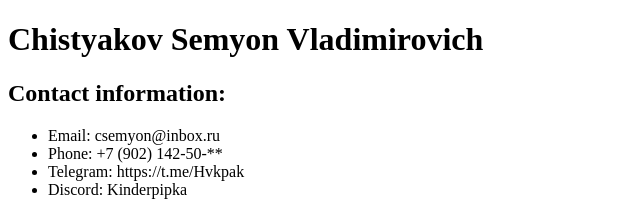
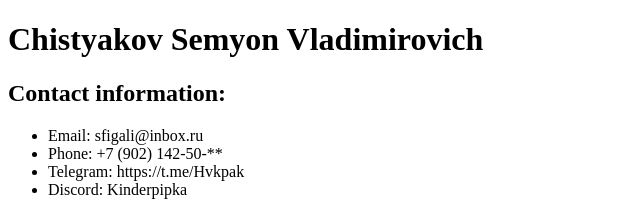
Before and after one commit to Kinderpipka/rsschool-cv, a plain HTML site: page index.html in a window 1280 px wide. Shown: the top 216 px of the page, 0-640 px from the left. Drawn offline with Linux system fonts and the light colour scheme.

Commit message:
refactor: email

```diff
--- a/index.html
+++ b/index.html
@@ -12,7 +12,7 @@
         <h1>Chistyakov Semyon Vladimirovich</h1>
         <h2>Contact information:</h2>
         <ul>
-            <li>Email: csemyon@inbox.ru</li>
+            <li>Email: sfigali@inbox.ru</li>
             <li>Phone: +7 (902) 142-50-**</li>
             <li>Telegram: https://t.me/Hvkpak</li>
             <li>Discord: Kinderpipka</li>
```
